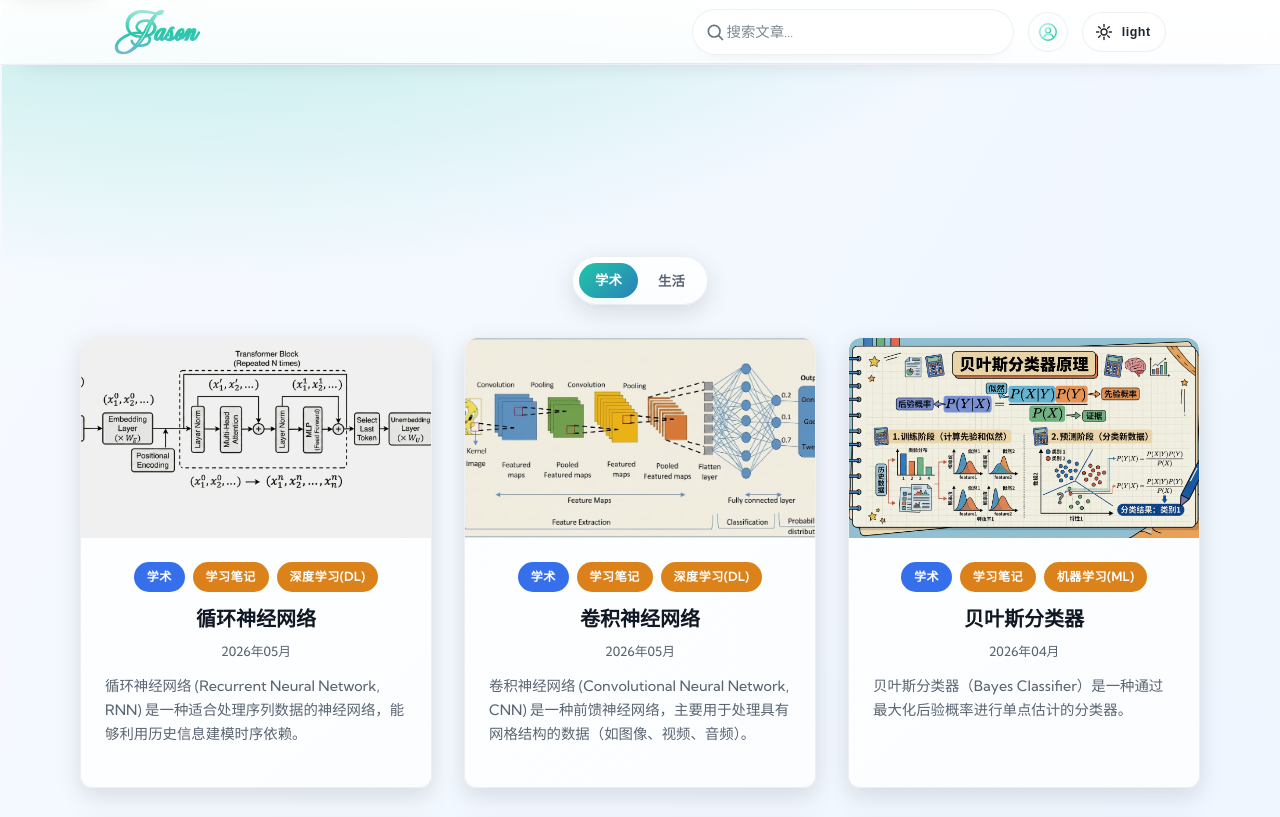
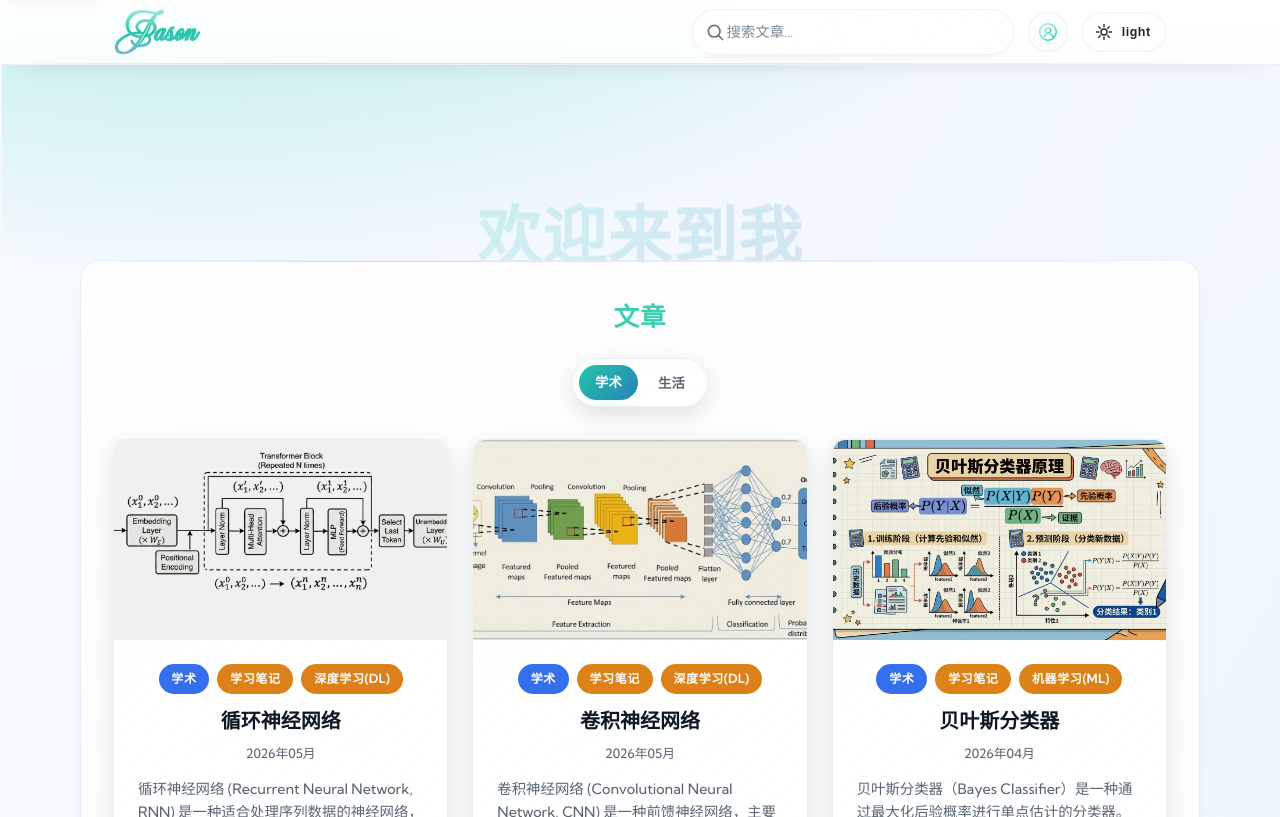
Before and after one commit to ZhuXunJason/ZhuXunJason.github.io, a Jekyll site: the page built from index.html, in a window 1280 px wide and 900 px high, scrolled down 377 px, cut to the strip 0-817 px from the top of the window. Built offline with Jekyll 4.4.1, drawn with Linux system fonts in a browser that asks for light colours.

Commit message:
feat: 主页丰富化 - 滚动叙事 Hero + 玻璃拟态文章容器
- index.html：articles-section 包裹层 + 顶部 h2 标题
- _home.scss：
  - Hero 区改为 position:sticky 滚动叙事起点
  - CSS scroll-driven 动画（scroll-timeline 现代浏览器 + JS 兜底）
  - 标题随滚动渐隐上移（opacity + translateY）
  - articles-section 玻璃拟态容器（渐变背景+边框+圆角+阴影+顶部高光线）
  - 容器内标题渐变文字、卡片网格间距收紧
  - containerEnter 入场动画
  - 移动端容器收紧（768px 断点）
  - reduced-motion 兜底禁用所有动画
- main.js：initHeroScrollFade 兜底逻辑
  - 检测 animation-timeline 支持
  - 不支持时用 rAF + --scroll-ratio 驱动
  - 尊重 prefers-reduced-motion
  - scroll 监听加 passive:true

```diff
--- a/_sass/pages/_home.scss
+++ b/_sass/pages/_home.scss
@@ -80,7 +80,7 @@
     z-index: 0;
 }
 
-/* Hero 区（极简 · 60vh）
+/* Hero 区（滚动叙事起点 · 60vh）
  * -------------------------------------------------- */
 .hero {
     min-height: 60vh;
@@ -89,6 +89,9 @@
     justify-content: center;
     text-align: center;
     padding: 2rem 1rem;
+    position: sticky;
+    top: 0;
+    z-index: 0;
 
     .typewriter-text {
         display: inline-block;
@@ -103,6 +106,113 @@
         -webkit-background-clip: text;
         background-clip: text;
         color: transparent;
+        will-change: transform, opacity;
+    }
+}
+
+/* 滚动叙事：Hero 标题随滚动渐隐上移
+ * 现代浏览器用 CSS scroll-timeline，旧浏览器由 main.js 兜底
+ * -------------------------------------------------- */
+@supports (animation-timeline: scroll()) {
+    .hero .typewriter-text {
+        animation: heroFadeUp linear both;
+        animation-timeline: scroll();
+        animation-range: 0 50vh;
+    }
+
+    @keyframes heroFadeUp {
+        from { opacity: 1; transform: translateY(0); }
+        to   { opacity: 0; transform: translateY(-40px); }
+    }
+}
+
+/* 不支持 scroll-timeline 的浏览器：通过 JS 设置 --scroll-ratio */
+@supports not (animation-timeline: scroll()) {
+    .hero .typewriter-text {
+        opacity: calc(1 - var(--scroll-ratio, 0));
+        transform: translateY(calc(var(--scroll-ratio, 0) * -40px));
+    }
+}
+
+/* 文章容器包裹层（玻璃拟态）
+ * -------------------------------------------------- */
+.articles-section {
+    background: linear-gradient(180deg,
+        rgba(var(--surface-glass-rgb), .86) 0%,
+        rgba(var(--surface-glass-rgb), .72) 100%);
+    border: 1px solid var(--surface-border);
+    border-radius: calc(var(--border-radius) + 8px);
+    box-shadow: var(--shadow-strong);
+    padding: 2.5rem 2rem 2rem;
+    margin: 2rem auto 3rem;
+    max-width: 1180px;
+    position: relative;
+    overflow: hidden;
+
+    /* 顶部高光线 */
+    &::before {
+        content: '';
+        position: absolute;
+        top: 0;
+        left: 0;
+        right: 0;
+        height: 1px;
+        background: linear-gradient(90deg,
+            transparent,
+            rgba(var(--focus-ring-rgb), .3) 22%,
+            rgba(var(--focus-ring-rgb), .12) 78%,
+            transparent);
+    }
+
+    &__header {
+        text-align: center;
+        margin-bottom: 1.5rem;
+    }
+
+    &__title {
+        font-size: 1.6rem;
+        font-weight: 600;
+        margin: 0;
+        letter-spacing: .04em;
+        background: linear-gradient(135deg, var(--brand-strong), var(--brand));
+        -webkit-background-clip: text;
+        background-clip: text;
+        color: transparent;
+    }
+
+    /* 切换器在容器内居中 */
+    .switch {
+        margin-top: 0;
+    }
+
+    /* 卡片网格在容器内，间距收紧 */
+    .post-grid {
+        margin-top: 2rem;
+        gap: 1.5rem;
+    }
+}
+
+/* 容器入场动画 */
+.articles-section {
+    animation: containerEnter .8s cubic-bezier(.22, 1, .36, 1) both;
+    animation-delay: .2s;
+}
+
+@keyframes containerEnter {
+    from { opacity: 0; transform: translateY(30px); }
+    to   { opacity: 1; transform: translateY(0); }
+}
+
+/* 移动端容器收紧 */
+@media (max-width: 768px) {
+    .articles-section {
+        padding: 1.5rem 1rem;
+        margin: 1rem auto 2rem;
+        border-radius: var(--border-radius);
+
+        &__title {
+            font-size: 1.4rem;
+        }
     }
 }
 
@@ -141,3 +251,17 @@
         transform: translateY(0);
     }
 }
+
+/* 尊重减少动画偏好
+ * -------------------------------------------------- */
+@include reduced-motion {
+    .hero .typewriter-text {
+        animation: none !important;
+        opacity: 1 !important;
+        transform: none !important;
+    }
+
+    .articles-section {
+        animation: none !important;
+    }
+}
--- a/assets/js/main.js
+++ b/assets/js/main.js
@@ -194,6 +194,30 @@
 
     // 执行打字机效果
     typeWriter();
+
+    // Hero 滚动叙事兜底：在不支持 animation-timeline 的浏览器中
+    // 通过 --scroll-ratio CSS 变量驱动标题渐隐上移
+    (function initHeroScrollFade() {
+        if (window.matchMedia('(prefers-reduced-motion: reduce)').matches) return;
+
+        // 检测是否原生支持 animation-timeline
+        const testEl = document.createElement('div');
+        testEl.style.animationTimeline = 'scroll()';
+        if (testEl.style.animationTimeline === 'scroll()') return;
+
+        const hero = document.querySelector('.hero');
+        if (!hero) return;
+
+        let rafId = null;
+        window.addEventListener('scroll', function () {
+            if (rafId) return;
+            rafId = requestAnimationFrame(function () {
+                rafId = null;
+                const ratio = Math.min(window.scrollY / (window.innerHeight * 0.5), 1);
+                hero.style.setProperty('--scroll-ratio', ratio.toFixed(3));
+            });
+        }, { passive: true });
+    })();
 
     // 导航栏滚动效果增强
     const header = document.querySelector('header');
--- a/index.html
+++ b/index.html
@@ -9,6 +9,12 @@
 </section>
 
 <main class="container" role="main">
+    <!-- 文章容器包裹层 -->
+    <section class="articles-section" aria-label="文章列表">
+        <div class="articles-section__header">
+            <h2 class="articles-section__title">文章</h2>
+        </div>
+
         <!-- 切换器 -->
         <div class="switch" role="tablist" aria-label="文章类型切换">
             <div class="switch__thumb" aria-hidden="true"></div>
@@ -80,4 +86,5 @@
             </a>
             {% endfor %}
         </section>
+    </section>
 </main>
```
Lines whose indentation alone changed are shown as unchanged.
